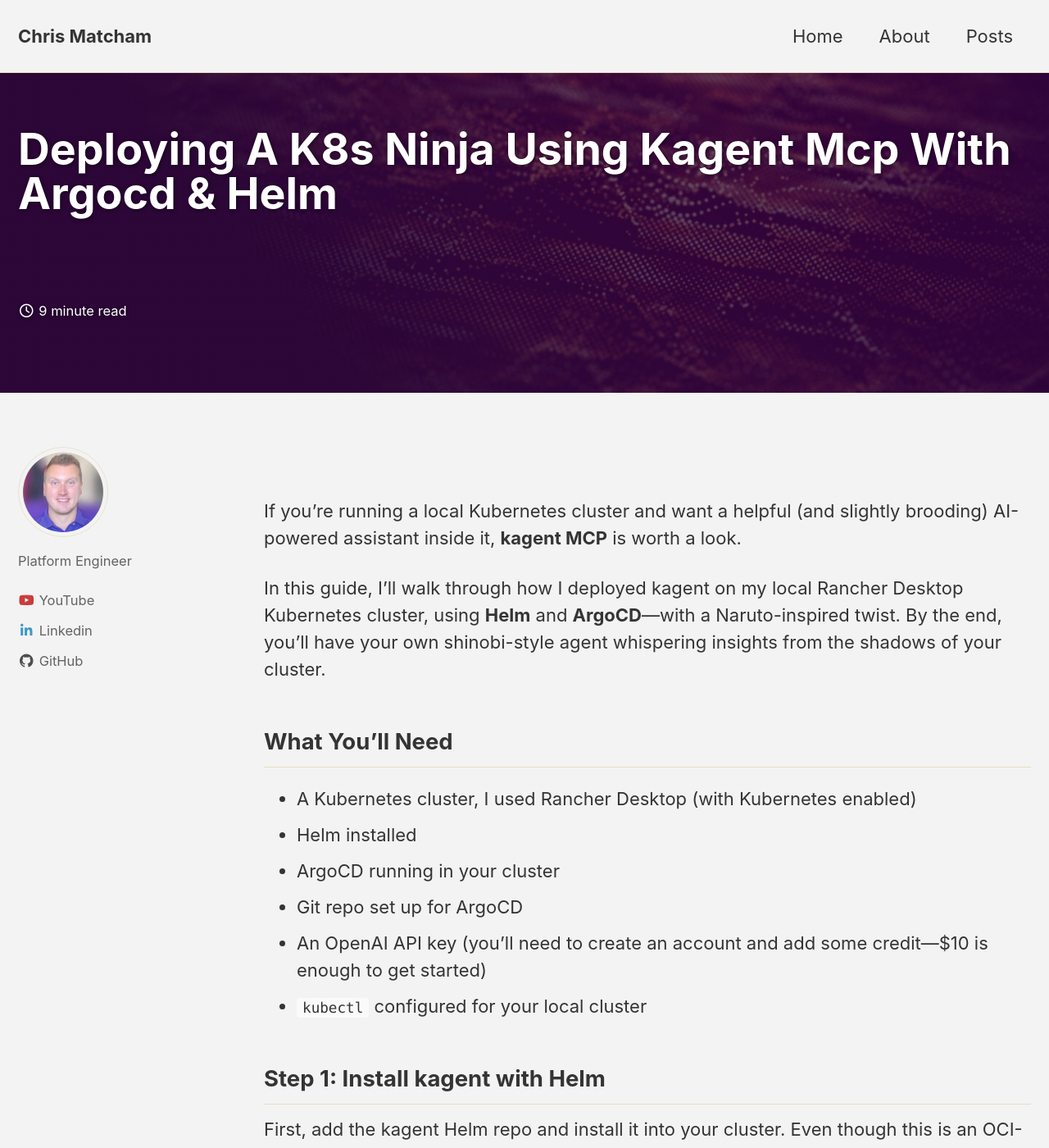
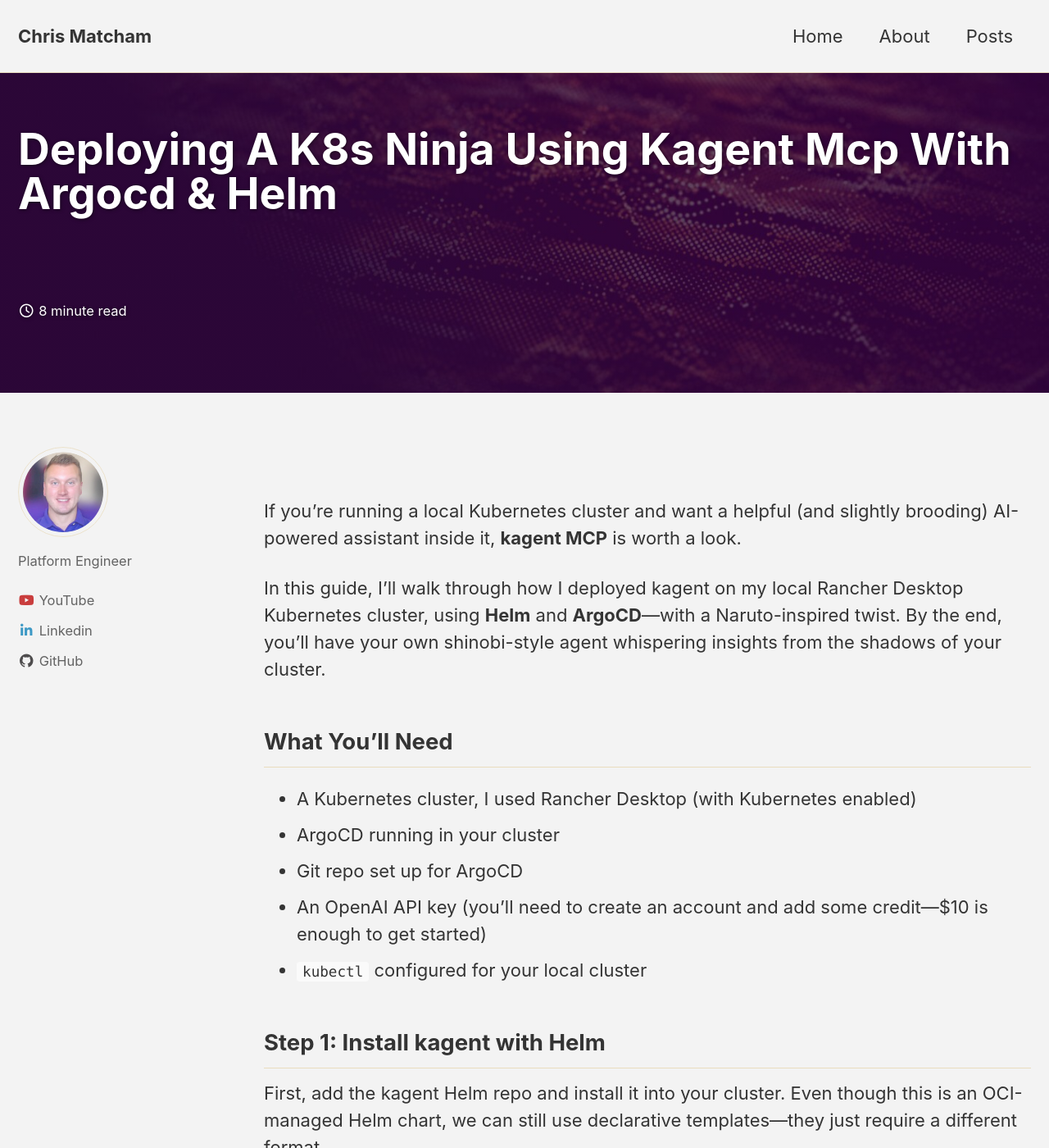
Before and after one commit to Matcham89/chrismatcham-dev, a Jekyll site: the page built from _posts/2025-05-05-Deploying-a-K8S-ninja-using-kagent-MCP-with-ArgoCD-&-Helm.md, in a window 1280 px wide and 1400 px high. Shown: the whole window at 82% size. Built offline with Jekyll 4.4.1, drawn with Linux system fonts in a browser that asks for light colours; cached includes are drawn as plain includes.

Commit message:
feat: remove helm requirement

```diff
--- a/_posts/2025-05-05-Deploying-a-K8S-ninja-using-kagent-MCP-with-ArgoCD-&-Helm.md
+++ b/_posts/2025-05-05-Deploying-a-K8S-ninja-using-kagent-MCP-with-ArgoCD-&-Helm.md
@@ -20,7 +20,6 @@ In this guide, I’ll walk through how I deployed kagent on my local Rancher Des
 ## What You’ll Need
 
 - A Kubernetes cluster, I used Rancher Desktop (with Kubernetes enabled)
-- Helm installed
 - ArgoCD running in your cluster
 - Git repo set up for ArgoCD
 - An OpenAI API key (you’ll need to create an account and add some credit—$10 is enough to get started)
```
